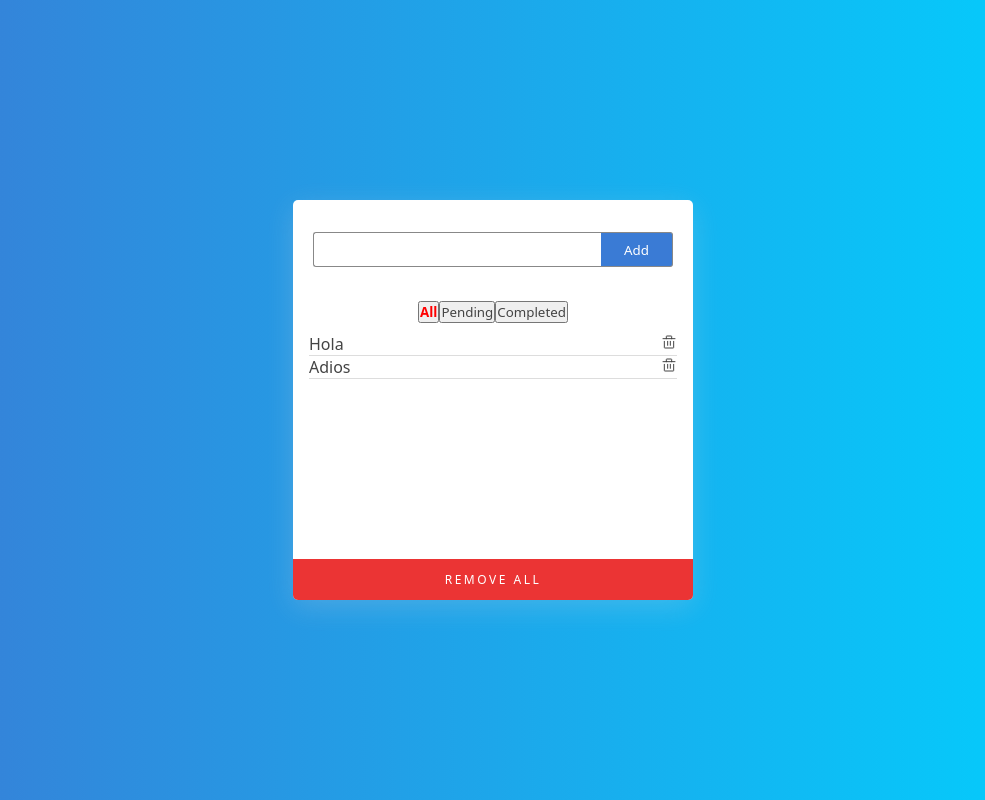
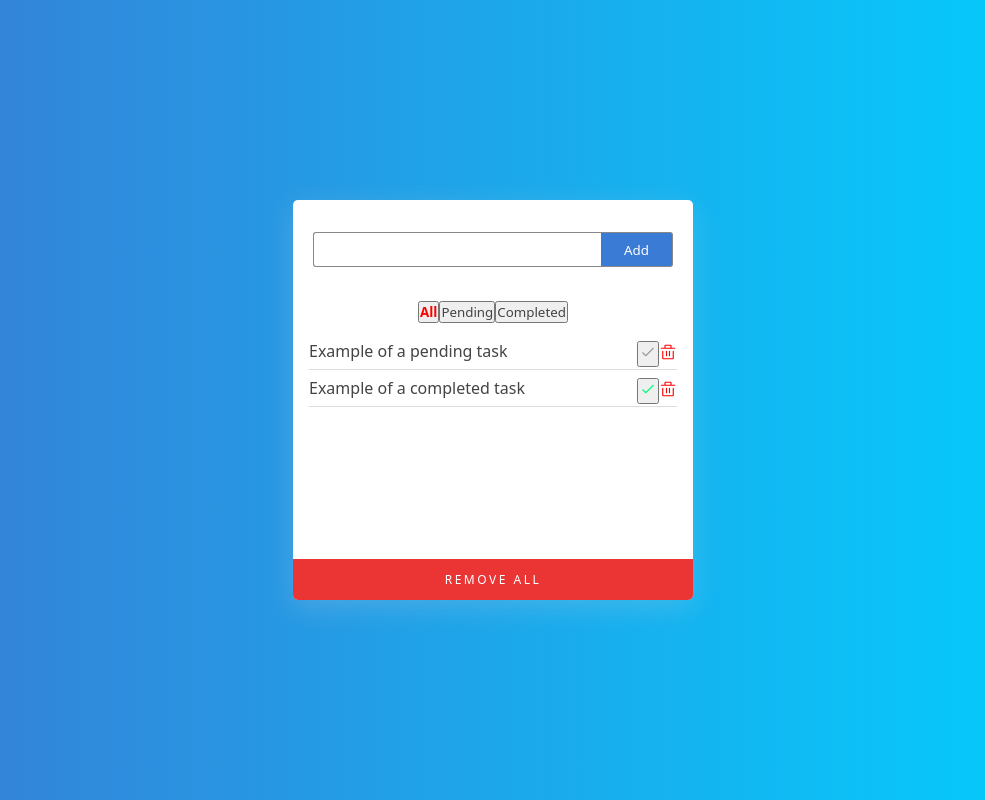
Before and after one commit to hectorpenalva/task-list, a React (Create React App) app: page / in a window 1280 px wide. Shown: the whole page, without its empty margins (147-1132 px from the left). Built offline with nearby package versions, Linux system fonts and the light colour scheme; the HTML template or start-up script is replaced by a standard one.

Commit message:
Filter by All, Pending or Completed tasks functionalty achieved + new Icon to change from pending to completed and vice versa

```diff
--- a/src/components/Container/Container.js
+++ b/src/components/Container/Container.js
@@ -9,17 +9,18 @@ const TASKS = [
   {
     id: 1,
     completed: false,
-    message: "Hola",
+    message: "Example of a pending task",
   },
   {
     id: 2,
     completed: true,
-    message: "Adios",
+    message: "Example of a completed task",
   },
 ];
 
 export default function Container() {
     const [tasks, setTasks] = useState(TASKS);
+    const [showTasks, setShowTasks] = useState("All");
 
     const handleAddItem = (item) => {
       setTasks([...tasks, item]);
@@ -28,8 +29,8 @@ export default function Container() {
     return (
       <div className="Container">
         <Form handleAddItem={handleAddItem} />
-        <Menu />
-        <ListOfTasks tasks={tasks} setTasks={setTasks}/>
+        <Menu showTasks= {showTasks} setShowTasks={setShowTasks}/>
+        <ListOfTasks showTasks={showTasks} tasks={tasks} setTasks={setTasks}/>
         <Button setTasks={setTasks} />
       </div>
     );
--- a/src/components/ListOfTasks/ListOfTasks.js
+++ b/src/components/ListOfTasks/ListOfTasks.js
@@ -1,19 +1,16 @@
-import { useState } from "react";
 import "./ListOfTasks.css";
 
 export default function ListOfTasks(props) {
-  const [showCompleted] = useState("all");
-  const { tasks, setTasks } = props;
 
-  console.log(tasks);
+  const { showTasks, tasks, setTasks } = props;
 
   return (
     <div className="ListOfTasks">
       <ul>{tasks
       .filter (task => {
-        if (showCompleted === "pending") {
+        if (showTasks === "Pending") {
           return task.completed === false;
-        } else if(showCompleted === "completed") {
+        } else if(showTasks === "Completed") {
           return task.completed === true;
         } else {
           return task;
@@ -22,14 +19,22 @@ export default function ListOfTasks(props) {
       .map(task => (
         <li className="task" key={task.id}>
           <span>{task.message}</span>
-          <button className ="remove-task" onClick={()=>{
-            const newArray = tasks.filter(e => (
-              e.id !== task.id
-            ))
-            setTasks (newArray)
-          }}> <svg width="16px" height="16px" strokeWidth="1.5" viewBox="0 0 24 24" fill="none" xmlns="http://www.w3.org/2000/svg" color="#444"><path d="M19 11v9.4a.6.6 0 01-.6.6H5.6a.6.6 0 01-.6-.6V11M10 17v-6M14 17v-6M21 7h-5M3 7h5m0 0V3.6a.6.6 0 01.6-.6h6.8a.6.6 0 01.6.6V7M8 7h8" stroke="#444" strokeWidth="1.5" strokeLinecap="round" strokeLinejoin="round"></path></svg></button>
+          <div className="buttons">
+            <button className ="complete-task" onClick={()=>{
+              task.completed = !task.completed
+              const newArray = tasks.filter(e => e)
+              setTasks (newArray)
+            }}> <svg width="18px" height="18px" strokeWidth="1.5" viewBox="0 0 24 24" fill="none" xmlns="http://www.w3.org/2000/svg" color="#444"><path d="M5 13l4 4L19 7" stroke={task.completed === true ? "#0f7" : "#999"} strokeWidth="1.5" strokeLinecap="round" strokeLinejoin="round"></path></svg>
+            </button>
+            <button className ="remove-task" onClick={()=>{
+              const newArray = tasks.filter(e => (
+                e.id !== task.id
+              ))
+              setTasks (newArray)
+            }}> <svg width="18px" height="18px" strokeWidth="1.5" viewBox="0 0 24 24" fill="none" xmlns="http://www.w3.org/2000/svg" color="#444"><path d="M19 11v9.4a.6.6 0 01-.6.6H5.6a.6.6 0 01-.6-.6V11M10 17v-6M14 17v-6M21 7h-5M3 7h5m0 0V3.6a.6.6 0 01.6-.6h6.8a.6.6 0 01.6.6V7M8 7h8" stroke="#ff0000" strokeWidth="1.5" strokeLinecap="round" strokeLinejoin="round"></path></svg>
+            </button>
+          </div>
         </li>
-
       ))}
       </ul>
     </div>
--- a/src/components/Menu/Menu.js
+++ b/src/components/Menu/Menu.js
@@ -1,24 +1,24 @@
-import { useState } from "react";
 import "./Menu.css";
 
-export default function Menu() {
-  const [buttonSelected, setNewButtonSelected] = useState("All");
+export default function Menu(props) {
+  const { showTasks, setShowTasks } = props;
+
   return (
     <div className="Menu">
       <button
-        onClick={()=>setNewButtonSelected("All")}
-        className={buttonSelected === "All" ? "selected" : ""}
-        href="#">All
+        onClick={()=>setShowTasks("All")}
+        className={showTasks === "All" ? "selected" : ""}>
+          All
       </button>
       <button
-        onClick={()=>setNewButtonSelected("Pending")}
-        className={buttonSelected === "Pending" ? "selected" : ""}
-        href="#">Pending
+        onClick={()=>setShowTasks("Pending")}
+        className={showTasks === "Pending" ? "selected" : ""}>
+          Pending
       </button>
       <button
-        onClick={()=>setNewButtonSelected("Completed")}
-        className={buttonSelected === "Completed" ? "selected" : ""}
-        href="#">Completed
+        onClick={()=>setShowTasks("Completed")}
+        className={showTasks === "Completed" ? "selected" : ""}>
+          Completed
       </button>
     </div>
   );
```
